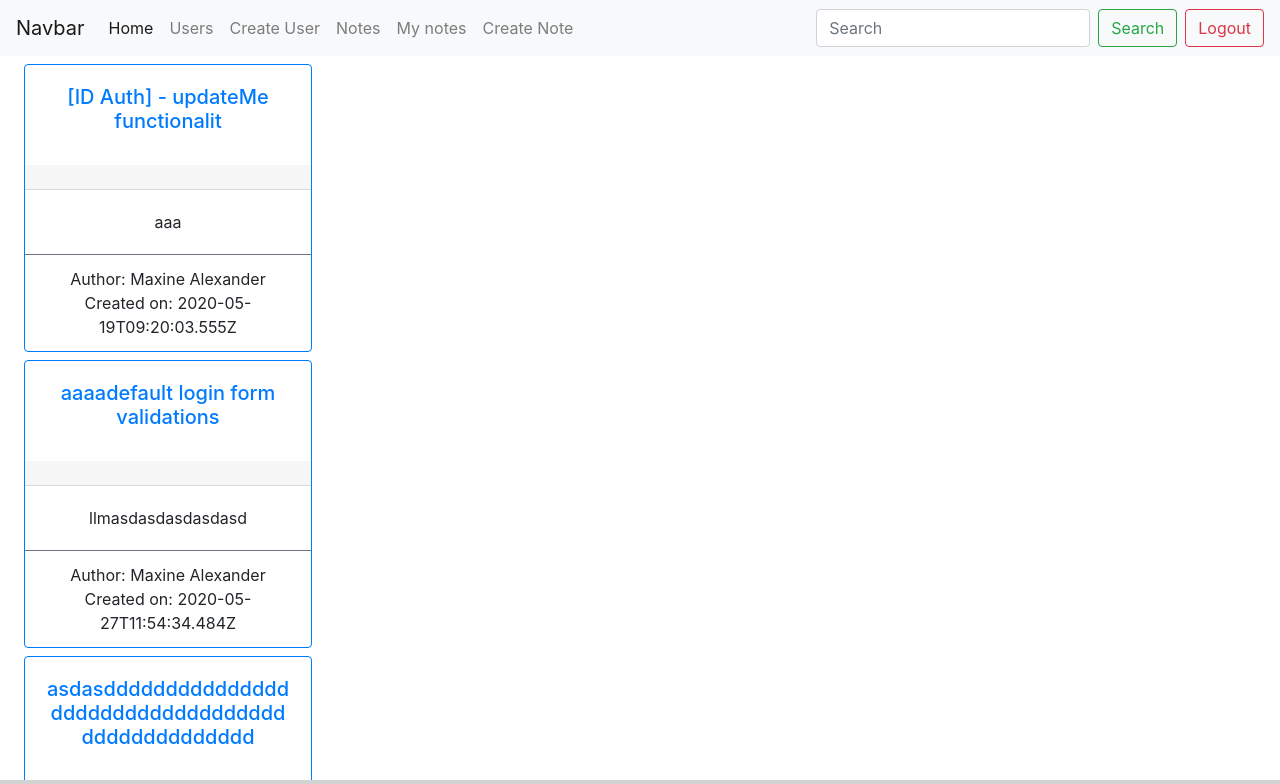
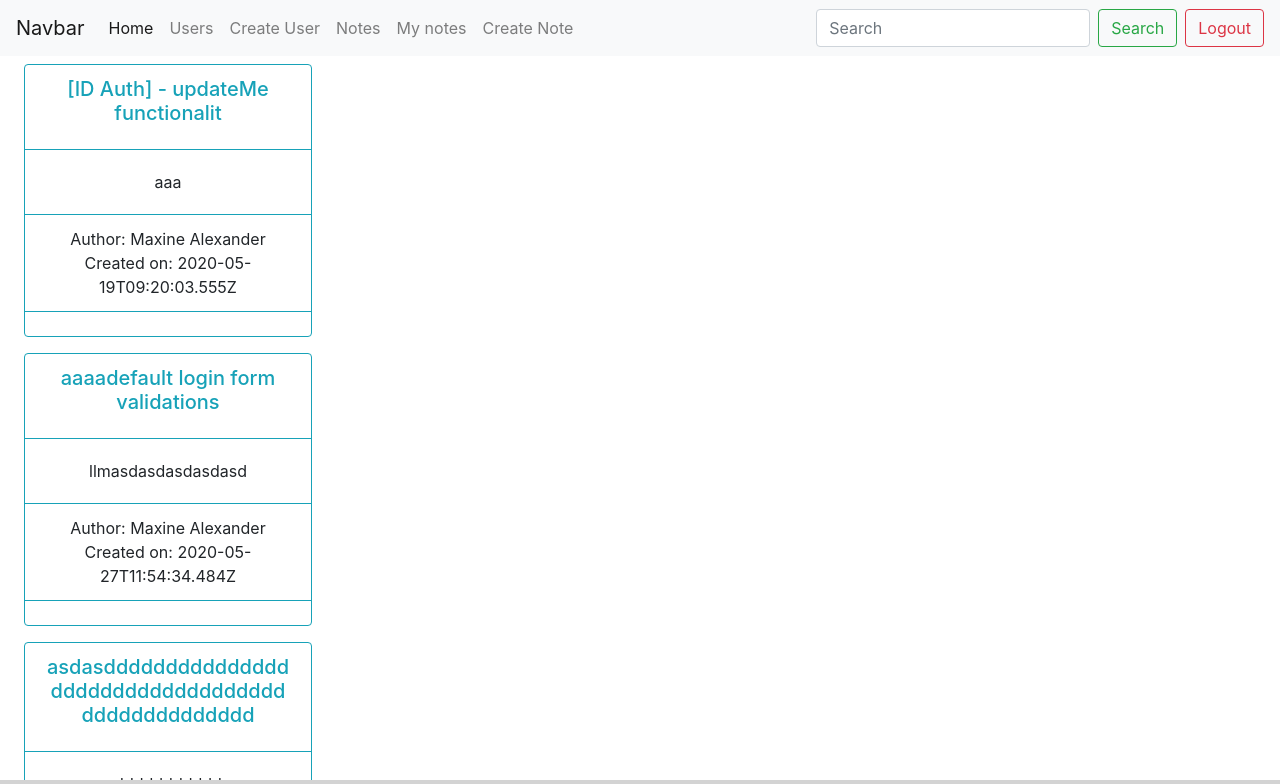
Before and after one commit to developerontheblock/todos-app, a React (Create React App) app: page /notes in a window 1280 px wide. Shown: the top 784 px of the page. Built offline with nearby package versions, Linux system fonts and the light colour scheme; data requests are answered from the project's data file; sample sign-in values are in the browser's storage.

Commit message:
Note card design changed

```diff
--- a/src/components/notes/note-card/NoteCard.jsx
+++ b/src/components/notes/note-card/NoteCard.jsx
@@ -16,20 +16,12 @@ export function NoteCard({ note, onDeleteClick }) {
 
     const loggedUser = getLoggedUser();
     return (
-        <div className="card border-primary mb-2 ml-4 mt-2" style={noteCardStyle}>
-
-            <div className="card-body text-primary">
-                <h5 class="card-title">{note.title}</h5>
+        <div class="card border-info mb-3 mb-2 ml-4 mt-2" style={noteCardStyle}>
+            <div class="card-header bg-transparent border-info text-info"> <h5 class="card-title">{note.title}</h5></div>
+            <div class="card-body ">
+                <p class="card-text">{note.content}</p>
             </div>
-            <div className="card-header">
-                {(loggedUser.isAdmin || loggedUser.id === note.authorId) && <Link className="cursor-pointer btn btn-success mr-1 mt-1" to={`/notes/edit/${note.id}`}>Edit </Link>}
-                {(loggedUser.isAdmin || loggedUser.id === note.authorId) && <span className="cursor-pointer btn btn-danger mt-1" style={deleteBtnStyles} onClick={() => onDeleteClick(note.id)}>Delete</span>}
-            </div>
-
-            <div className="card-body ">
-                <p className="card-text">{note.content}</p>
-            </div>
-            <div className="card-footer bg-transparent border-secondary">
+            <div className="card-footer bg-transparent border-info">
                 <div>
                     Author: {note.authorName}
                 </div>
@@ -37,7 +29,10 @@ export function NoteCard({ note, onDeleteClick }) {
                     Created on: {note.date}
                 </div>
             </div>
-
+            <div class="card-footer bg-transparent border-info">
+                {(loggedUser.isAdmin || loggedUser.id === note.authorId) && <Link className="cursor-pointer btn btn-success mr-1 " to={`/notes/edit/${note.id}`}>Edit </Link>}
+                {(loggedUser.isAdmin || loggedUser.id === note.authorId) && <span className="cursor-pointer btn btn-danger " style={deleteBtnStyles} onClick={() => onDeleteClick(note.id)}>Delete</span>}
+            </div>
         </div>
     );
 }
```
